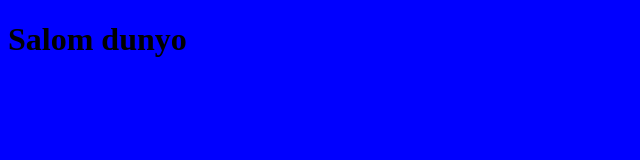
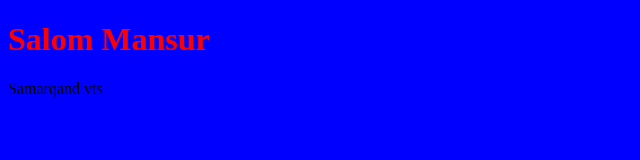
Before and after one commit to MurodovMansur/vscode-koica, a plain HTML site: page index.html in a window 1280 px wide. Shown: the whole page, without its empty margins (0-640 px from the left). Drawn offline with Linux system fonts and the light colour scheme.

Commit message:
chenged html and css file

```diff
--- a/index.html
+++ b/index.html
@@ -7,6 +7,7 @@
   <link rel="stylesheet" href="stayle.css">
 </head>
 <body>
-  <h1>Salom dunyo</h1>
+  <h1>Salom Mansur</h1>
+  <p>Samarqand vts </p>
 </body>
 </html>
--- a/stayle.css
+++ b/stayle.css
@@ -1,3 +1,6 @@
 body{
   background-color: blue;
 }
+h1{
+  color: red;
+}
```
